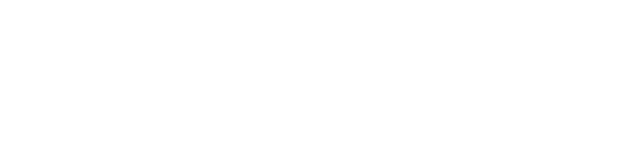
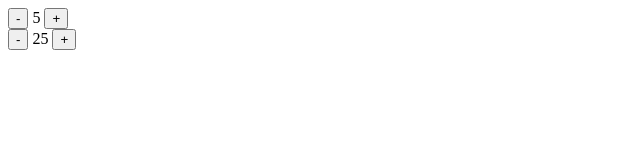
Before and after one commit to coffees4coders/pomodoro-clock, a plain HTML site: page index.html in a window 1280 px wide. Shown: the whole page, without its empty margins (0-640 px from the left). Drawn offline with Linux system fonts and the light colour scheme.

Commit message:
Create simple break and session time selectors

```diff
--- a/index.html
+++ b/index.html
@@ -7,5 +7,18 @@
   <script src=""></script>
 </head>
 <body>
+  <div class="break-length">
+    <button id="break-minus">-</button>
+    <span class="indicator break-time" id="break-time">5</span>
+    <button id="break-plus">+</button>
+  </div>
+  <div class="session-length">
+    <button id="session-minus">-</button>
+    <span class="indicator session-time" id="session-time">25</span>
+    <button id="session-plus">+</button>
+  </div>
+
+  <div class="timer-display"></div>
+
 </body>
 </html>
--- a/styles.css
+++ b/styles.css
@@ -37,11 +37,13 @@ ol, ul {
 blockquote, q {
 	quotes: none;
 }
+
 blockquote:before, blockquote:after,
 q:before, q:after {
 	content: '';
 	content: none;
 }
+
 table {
 	border-collapse: collapse;
 	border-spacing: 0;
```
